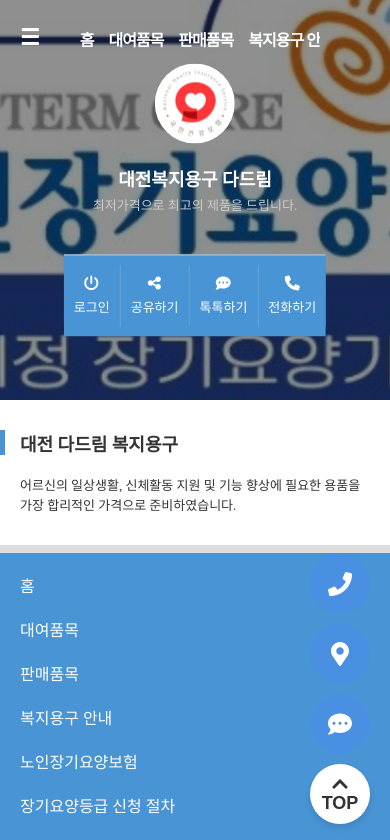
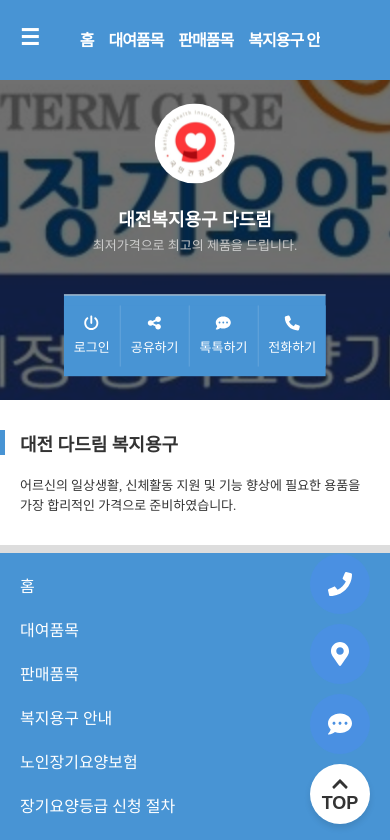
Before and after one commit to ssojeongg/dadream, a React (Vite) app: page / in a window 390 px wide. Shown: the top 840 px of the page. Built offline with nearby package versions, Linux system fonts and the light colour scheme.

Commit message:
Subpage modify
Subpage modify

```diff
--- a/src/assets/responsive/R_Footer.css
+++ b/src/assets/responsive/R_Footer.css
@@ -4,6 +4,7 @@
     height: auto;
     background-color: #fff;
     padding: 30px 0;
+    border-top: 8px solid #ddd;
   }
   .search_logo {
     display: block;
--- a/src/assets/responsive/R_Header.css
+++ b/src/assets/responsive/R_Header.css
@@ -1,8 +1,42 @@
 @media (max-width: 767px) {
+  /* ✅ 기본 Header 스타일 */
+.Header {
+  width: 100%;
+  transition: height 0.3s ease-in-out;
+}
+
+/* ✅ subpage에서만 height 100px 적용 */
+.Header.subpage {
+  height: 150px;
+}
+
+  .header_dark {
+    width: 100%;
+    height: 100px; /* 기본 높이 */
+    background-color: rgba(0, 0, 0, 0.5); /* 어두운 배경 효과 */
+    transition: height 0.3s ease-in-out; /* 부드러운 전환 효과 */
+  }
+
+  /* ✅ subpage일 때 .header_dark 숨기기 및 공간 제거 */
+  .header_dark.hidden {
+    height: 0;
+    overflow: hidden;
+  }
+
+
   .Header  .inner:last-of-type {
     overflow-x: visible;
   }
   .change_header {
+    background-color: var(--color-blue);
+    width: 100%;
+    position: fixed;
+    top: 0;
+    left: 0;
+    z-index: 5;
+    color: #fafafa;
+  }
+  .original_header {
     background-color: var(--color-blue);
     width: 100%;
     position: fixed;
--- a/src/assets/responsive/R_Info.css
+++ b/src/assets/responsive/R_Info.css
@@ -15,6 +15,7 @@
     padding-right: 0;
     white-space: nowrap;
     max-width: 300px;
+    padding-top: 80px;
   }
   .Info > .inner > .info_site > .info_logo img {
     border-radius: 50%;
--- /dev/null
+++ b/src/assets/responsive/R_Subpage.css
@@ -0,0 +1,22 @@
+@media (max-width:767px) {
+  .Subpage {
+    width: 100%;
+    padding: 0;
+  }
+  .Subpage > .inner {
+    padding: 0 20px;
+  }
+  .Subpage > .inner > .subpage_area > .title::before {
+    display: inline-block;
+    content: '';
+    height: 25px;
+    width: 5px;
+    background-color: var(--color-blue);
+    position: absolute;
+    top: 0;
+    left: -20px;
+  }
+  .Subpage > .inner > .img_area img {
+    max-width: 360px;
+  }
+}
--- a/src/assets/responsive/R_Summary.css
+++ b/src/assets/responsive/R_Summary.css
@@ -2,7 +2,6 @@
   .Summary {
     width: 100%;
     padding-top: 0;
-    border-bottom: 8px solid #ddd;
   }
   .Summary > .inner {
     padding: 0 20px;
--- a/src/layout/Header.jsx
+++ b/src/layout/Header.jsx
@@ -9,7 +9,7 @@ const Header = () => {
   const location = useLocation();
   const [scrollPosition, setScrollPosition] = useState(0);
   const [isSidebarOpen, setIsSidebarOpen] = useState(false);
-  const [selectedMenu, setSelectedMenu] = useState(null); // ✅ 현재 선택된 메뉴 상태 추가
+  const [selectedMenu, setSelectedMenu] = useState(null);
 
   useEffect(() => {
     const updateScroll = () => {
@@ -19,24 +19,22 @@ const Header = () => {
     return () => window.removeEventListener('scroll', updateScroll);
   }, []);
 
-  // ✅ 주메뉴 클릭 시 첫 번째 서브페이지로 이동 & 해당 메뉴 활성화
   const handleMenuClick = (menuId) => {
     const selectedMenu = menus.find((m) => m.id === menuId);
 
     if (selectedMenu) {
-      setSelectedMenu(menuId); // 선택된 메뉴 유지
+      setSelectedMenu(menuId);
       if (selectedMenu.subMenu.length > 0) {
-        navigate(`/sub/${menuId}/0`); // ✅ 문자열 템플릿(`) 사용
+        navigate(`/sub/${menuId}/0`);
       } else {
-        navigate(`/sub/${menuId}`); // ✅ 문자열 템플릿(`) 사용
+        navigate(`/sub/${menuId}`);
       }
     }
   };
 
-  // ✅ 서브메뉴 클릭 시 해당 페이지로 이동 & 메뉴 유지
   const handleSubMenuClick = (menuId, subIndex) => {
-    setSelectedMenu(menuId); // 선택된 메뉴 유지
-    navigate(`/sub/${menuId}/${subIndex}`); // ✅ 문자열 템플릿(`) 사용
+    setSelectedMenu(menuId);
+    navigate(`/sub/${menuId}/${subIndex}`);
   };
 
   const openSidebar = () => {
@@ -47,11 +45,10 @@ const Header = () => {
     setIsSidebarOpen(false);
   };
 
-  // ✅ 현재 경로가 변경될 때 선택된 메뉴 유지
   useEffect(() => {
     const pathParts = location.pathname.split("/");
     if (pathParts[1] === "sub" && pathParts[2]) {
-      setSelectedMenu(parseInt(pathParts[2], 10) || null); // ✅ 안전한 파싱
+      setSelectedMenu(parseInt(pathParts[2], 10) || null);
     }
   }, [location]);
 
@@ -67,20 +64,26 @@ const Header = () => {
     { id: 9, title: "다드림복지용구 안내", subMenu: [] },
   ];
 
+  const isSubPage = location.pathname.startsWith("/sub"); // ✅ subpage 여부 확인
+
   return (
     <>
-      <div className="Header">
-        <div className="header_bg_area">
-          <div className="header_bg"></div>
-        </div>
-        <div className="header_dark"></div>
+      {/* ✅ subpage일 때만 .subpage 클래스를 추가하여 height: 100px 적용 */}
+      <div className={`Header ${isSubPage ? 'subpage' : ''}`}>
+        {!isSubPage && (
+          <div className="header_bg_area">
+            <div className="header_bg"></div>
+          </div>
+        )}
+        <div className={`header_dark ${isSubPage ? 'hidden' : ''}`}></div>
+
+        {/* ✅ 1depth 메뉴 항상 표시 */}
         <div className={scrollPosition < 100 ? "original_header" : "change_header"}>
           <div className="inner">
             <div className="Nav">
-                <div className={scrollPosition < 100 ? "all" : "change_all"}
-                  onClick={openSidebar}>
+              <div className={scrollPosition < 100 ? "all" : "change_all"} onClick={openSidebar}>
                 ☰
-                </div>
+              </div>
               <div className="nav_wrap">
                 <ul>
                   {menus.map((menu) => (
@@ -105,10 +108,7 @@ const Header = () => {
                 </ul>
               </div>
               <div className="SideMenu">
-                <div
-                  className={scrollPosition < 100 ? "all" : "change_all"}
-                  onClick={openSidebar}
-                >
+                <div className={scrollPosition < 100 ? "all" : "change_all"} onClick={openSidebar}>
                   ☰전체보기
                 </div>
               </div>
--- a/src/pages/Subpage.jsx
+++ b/src/pages/Subpage.jsx
@@ -1,4 +1,5 @@
 import "../assets/css/Subpage.css";
+import "../assets/responsive/R_Subpage.css"
 import { useParams } from "react-router-dom";
 import subData from "../data/subData";
 
```
Also changed, not shown: 1 other file (tests, documents, lock files or other folders).
